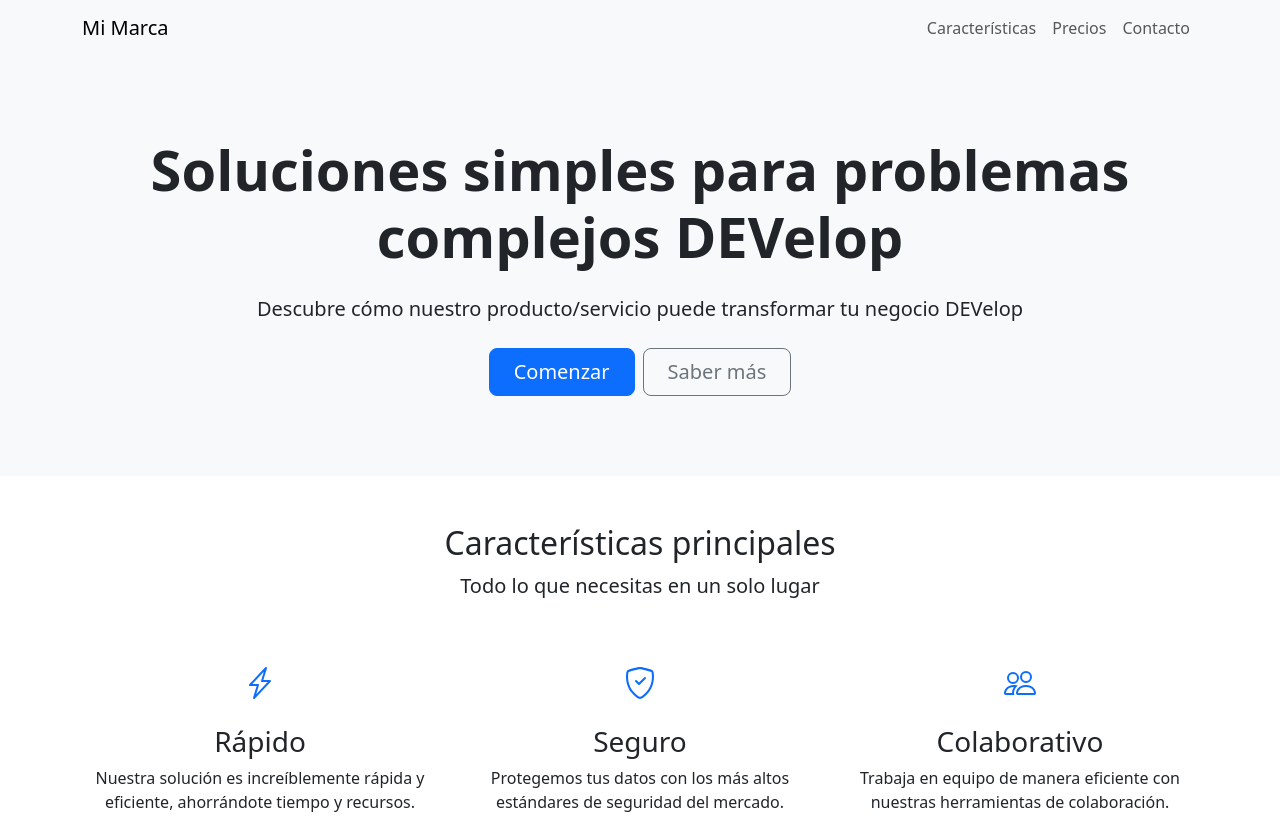
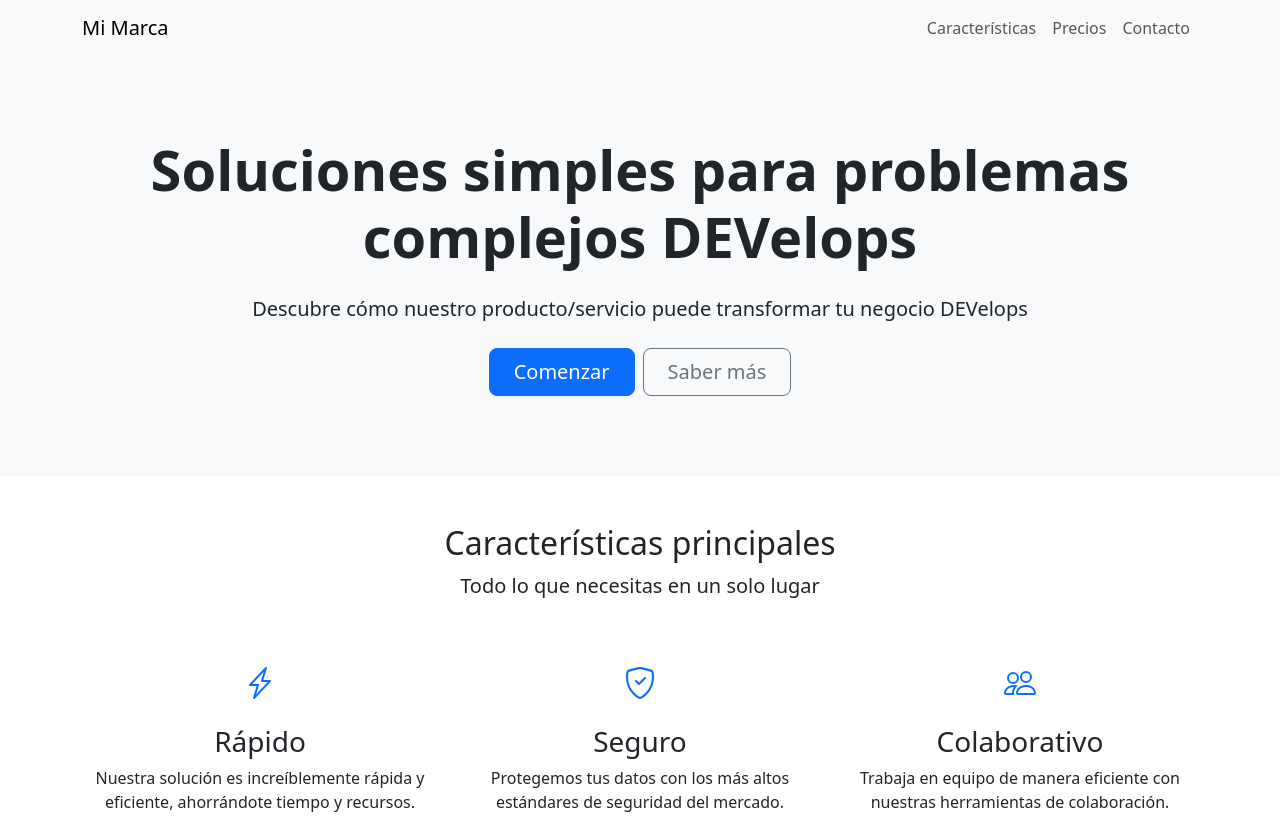
Before and after one commit to JorgeFME/actions, a website: page webapp/index.html in a window 1280 px wide. Shown: the top 833 px of the page. Drawn offline with nearby package versions, Linux system fonts and the light colour scheme.

Commit message:
Changev4

```diff
--- a/webapp/index.html
+++ b/webapp/index.html
@@ -56,8 +56,8 @@
     <!-- Sección Hero -->
     <section class="hero-section text-center">
         <div class="container">
-            <h1 class="display-4 fw-bold mb-4">Soluciones simples para problemas complejos DEVelop</h1>
-            <p class="lead mb-4">Descubre cómo nuestro producto/servicio puede transformar tu negocio DEVelop</p>
+            <h1 class="display-4 fw-bold mb-4">Soluciones simples para problemas complejos DEVelops</h1>
+            <p class="lead mb-4">Descubre cómo nuestro producto/servicio puede transformar tu negocio DEVelops</p>
             <div class="d-grid gap-2 d-sm-flex justify-content-sm-center">
                 <button type="button" class="btn btn-primary btn-lg px-4 gap-3">Comenzar</button>
                 <button type="button" class="btn btn-outline-secondary btn-lg px-4">Saber más</button>
```
